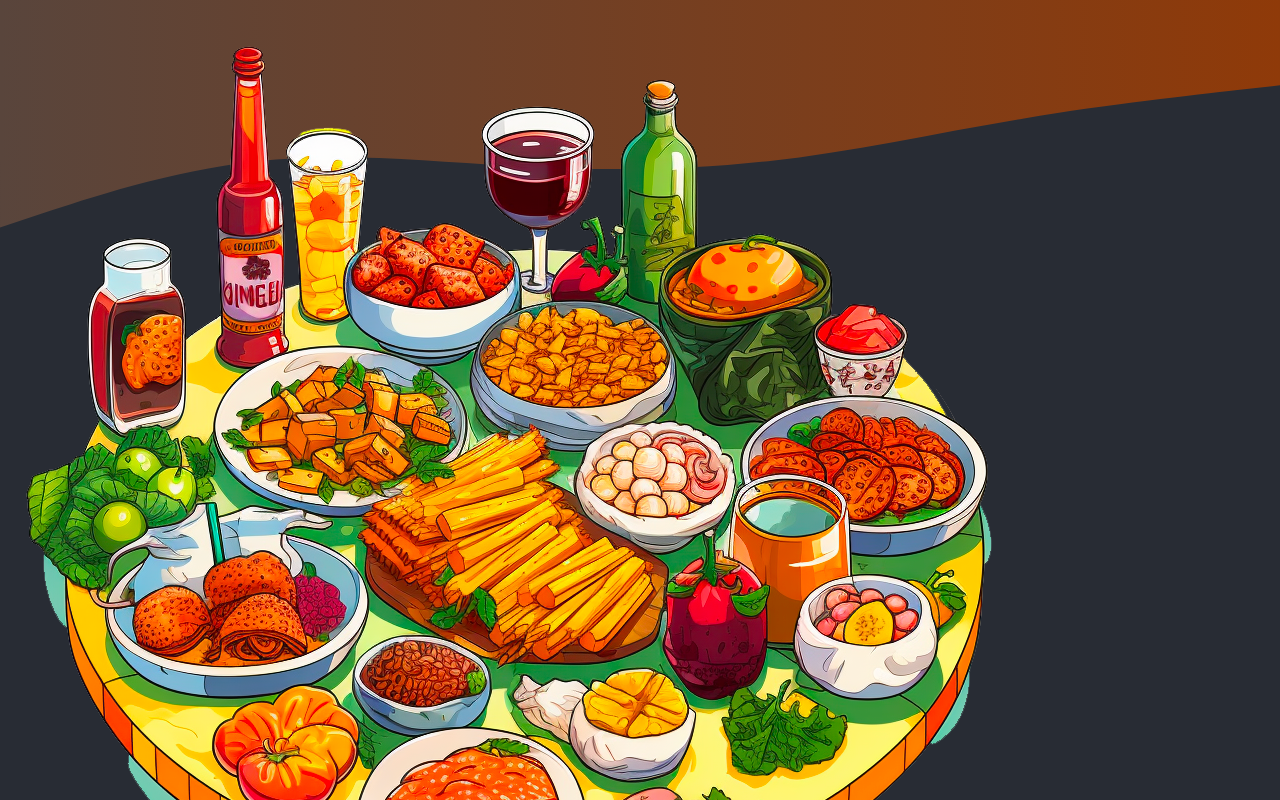
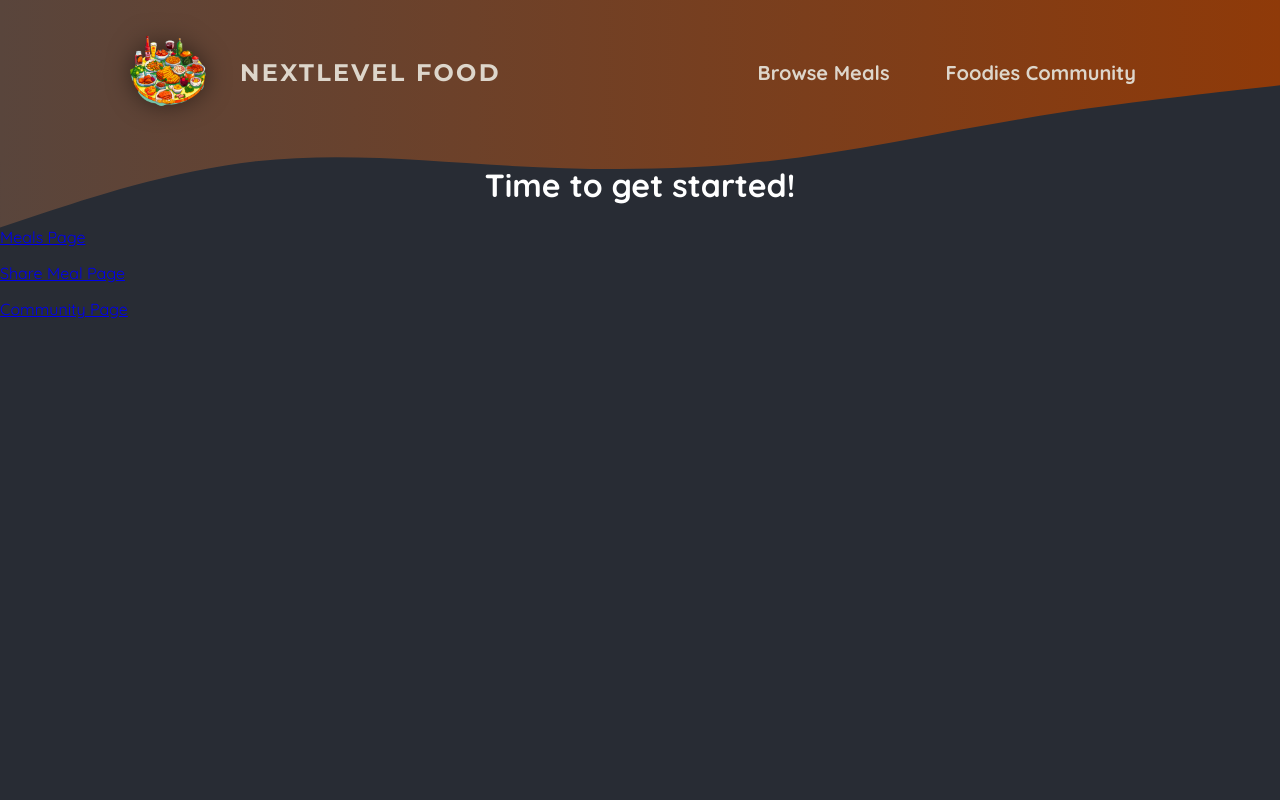
Before and after one commit to ricmershon/udemy-nextjs-foodies, a Next.js app: page / in a window 1280 px wide. Shown: the top 800 px of the page. Built offline with nearby package versions, Linux system fonts and the light colour scheme.

Commit message:
Header styling

```diff
--- a/app/layout.jsx
+++ b/app/layout.jsx
@@ -1,5 +1,6 @@
+import MainHeader from '@/app/ui/main-header';
+
 import './globals.css';
-import MainHeader from '@/app/ui/main-header';
 
 export const metadata = {
     title: 'NextLevel Food',
--- a/app/ui/main-header.jsx
+++ b/app/ui/main-header.jsx
@@ -1,15 +1,16 @@
 import Link from "next/link";
 
-import logoImage from '@/assets/logo.png'
+import styles from './main-header.module.css';
+import logoImage from '@/assets/logo.png';
 
 export default function MainHeader() {
     return (
-        <header>
-            <Link href='/'>
+        <header className={styles.header}>
+            <Link className={styles.logo} href='/'>
                 <img src={logoImage.src} alt="A plate with food" />
                 NextLevel Food
             </Link>
-            <nav>
+            <nav className={styles.nav}>
                 <ul>
                     <li>
                         <Link href='/meals'>Browse Meals</Link>
--- /dev/null
+++ b/app/ui/main-header.module.css
@@ -0,0 +1,67 @@
+.header {
+    display: flex;
+    justify-content: space-between;
+    align-items: center;
+    padding: 2rem 1rem;
+}
+
+@media (min-width: 768px) {
+    .header {
+        padding: 2rem 10%;
+    }
+}
+
+.nav ul {
+    list-style: none;
+    margin: 0;
+    padding: 0;
+    display: flex;
+    gap: 1.5rem;
+    /* font-family: 'Montserrat', sans-serif; */
+    font-size: 1.25rem;
+}
+
+.nav a {
+    text-decoration: none;
+    color: #ddd6cb;
+    font-weight: bold;
+    padding: 0.5rem 1rem;
+    border-radius: 0.5rem;
+}
+
+.nav a:hover,
+.nav a:active {
+    background: linear-gradient(90deg, #ff8a05, #f9b331);
+    background-clip: text;
+    -webkit-background-clip: text;
+    -webkit-text-fill-color: transparent;
+    text-shadow: 0 0 18px rgba(248, 190, 42, 0.8);
+}
+
+.active {
+    background: linear-gradient(90deg, #ff8a05, #f9b331);
+    background-clip: text;
+    -webkit-background-clip: text;
+    -webkit-text-fill-color: transparent;
+}
+
+.logo {
+    display: flex;
+    align-items: center;
+    justify-content: center;
+    gap: 2rem;
+    text-decoration: none;
+    color: #ddd6cb;
+    font-weight: bold;
+    font-family: 'Montserrat', sans-serif;
+    letter-spacing: 0.15rem;
+    text-transform: uppercase;
+    font-size: 1.5rem;
+}
+
+.logo img {
+    width: 5rem;
+    height: 5rem;
+    object-fit: contain;
+    filter: drop-shadow(0 0 0.75rem rgba(0, 0, 0, 0.5));
+}
```
